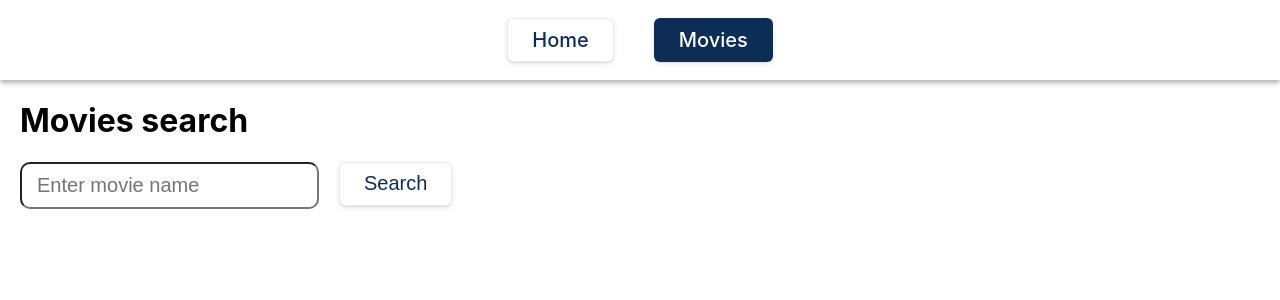
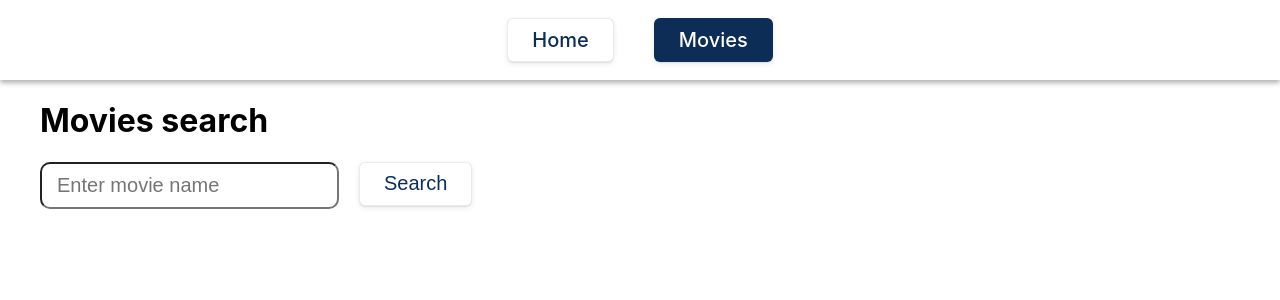
Before and after one commit to ifedchenko/goit-react-hw-05-movies, a React (Create React App) app: page /goit-react-hw-05-movies/movies in a window 1280 px wide. Shown: the top 300 px of the page. Built offline with nearby package versions, Linux system fonts and the light colour scheme.

Commit message:
Update index.css

```diff
--- a/src/index.css
+++ b/src/index.css
@@ -15,5 +15,9 @@ code {
 }
 
 .moviesPage {
+  margin-left: auto;
+  margin-right: auto;
+  width: 1200px;
   padding-left: 20px;
+  padding-right: 20px;
 }
```
